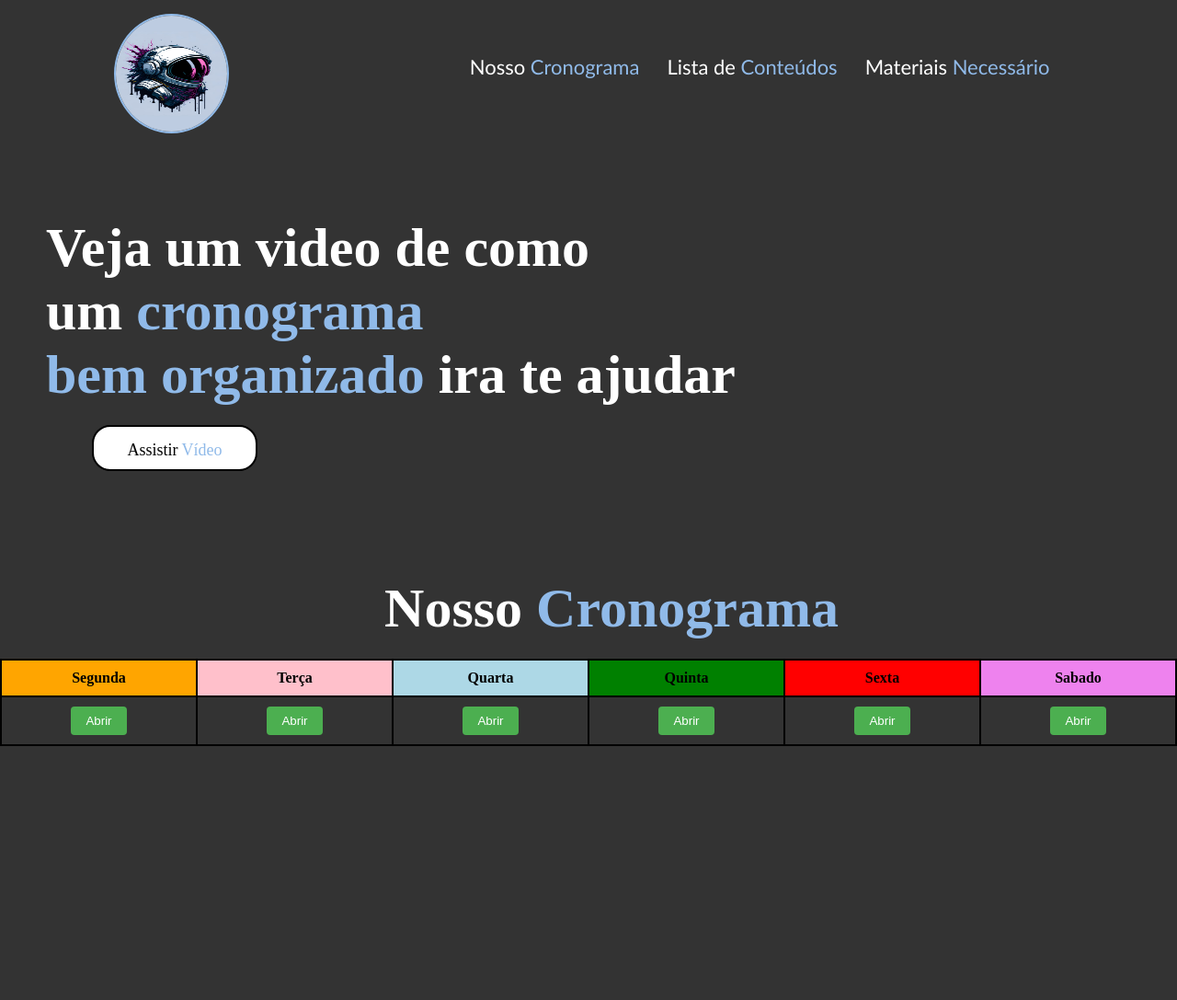
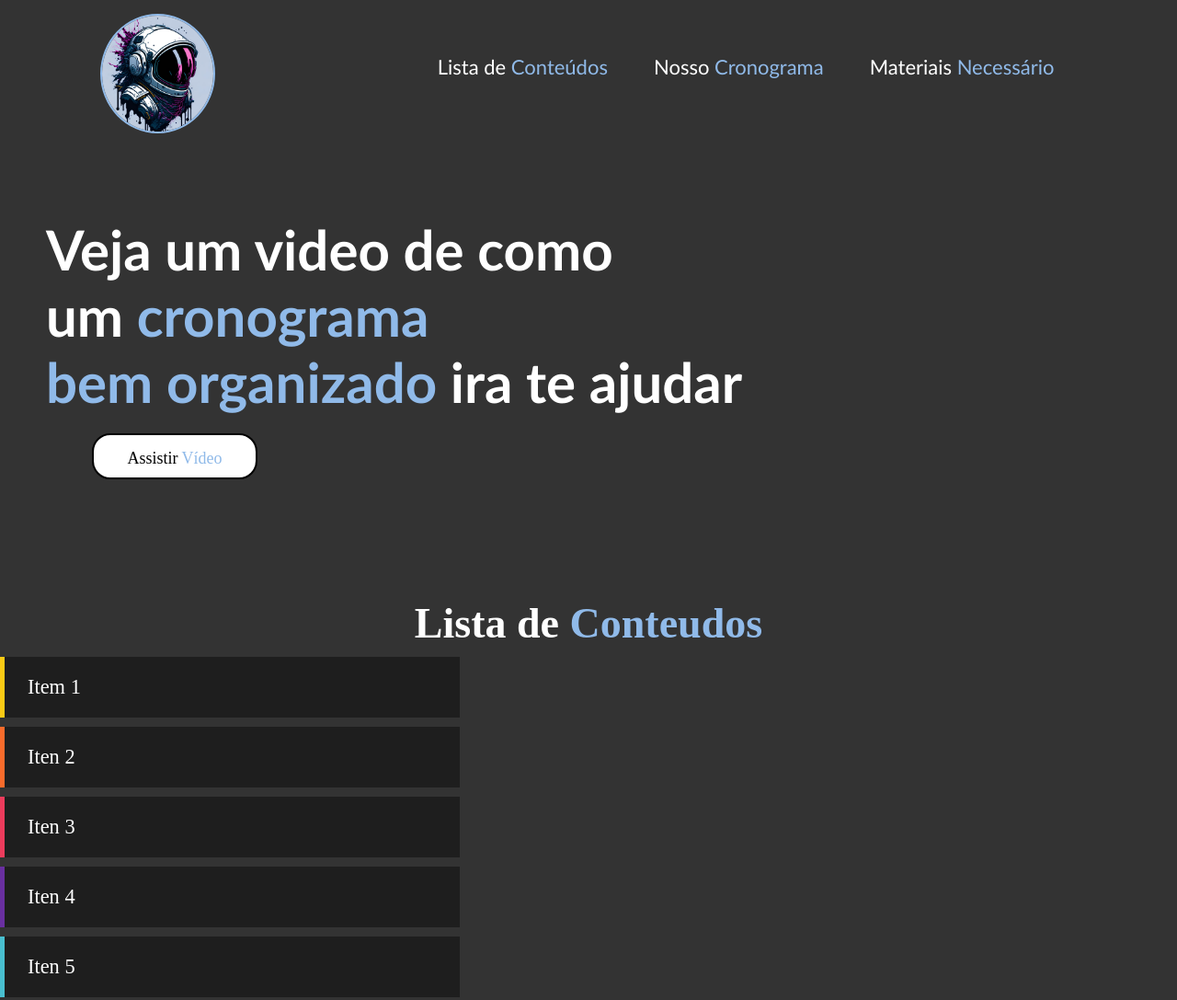
Before and after one commit to carlosbasseto/trabalho, a plain HTML site: page index.html in a window 1280 px wide. Shown: the top 1087 px of the page at 92% size. Before the commit the page ends 811 px from the top, so only its background shows below. Drawn offline with Linux system fonts and the light colour scheme.

Commit message:
Add files via upload

```diff
--- a/index.html
+++ b/index.html
@@ -14,20 +14,33 @@
         </div>
         <ul class="lista-navegacao">
             <li class="intens-lista">
-                <a class="link-nav" class="navegacao" href="#cronogrma">Nosso<span> Cronograma</a>
+                <a class="link-nav" class="navegacao" href="#lista">Lista de<span> Conteúdos</a>
             </li>
             <li class="intens-lista">
-                <a class="link-nav" href="#lista">Lista de<span> Conteúdos</a>
+                <a class="link-nav" href="#cronogrma">Nosso<span> Cronograma</a>
             </li>
             <li class="intens-lista">
-                <a class="link-nav" href="Materiais">Materiais <span>Necessário</a>
+                <a class="link-nav" href="#Materiais">Materiais <span>Necessário</a>
             </li>
         </ul>
     </header>
+
     <h1>Veja um video de como </br>um <span>cronograma</br> bem organizado</span> ira te ajudar</h1>
     <div class="video-div">
         <a class="video" href="https://www.youtube.com/watch?v=pVJPq-EkIfM">Assistir <span>Vídeo<span></a>
     </div>
+
+    <section class="listas-conteudo" id="lista">
+      <h3 class="titulo-lista">Lista de <span> Conteudos</h1>
+        <ol>
+          <li class="lista-conte">Item 1</li>
+          <li class="lista-conte">Iten 2</li>
+          <li class="lista-conte">Iten 3</li>
+          <li class="lista-conte">Iten 4</li>
+          <li class="lista-conte">Iten 5</li>
+        </ol>
+    </section>
+
     <section class="section-1" id="cronogrma">
         <h1>Nosso <span>Cronograma<span></h1>
 
@@ -156,14 +169,11 @@
                                       <p class="dia-da-semana">teste.</p>
                                     </div>
                                   </div></td>
+                                </tr>
+                          </tbody>
+                </section>
 
 
-
-          </tr>
-
-        </tbody>
-
-    </section>
 
 
     <script src="script.js"></script>
--- a/style.css
+++ b/style.css
@@ -27,6 +27,7 @@ html {
     height: 130px;
     border: 2px solid var(--verde);
     margin-top: 15px;
+    object-fit: cover;
 }
 
 
@@ -49,7 +50,7 @@ header{
 
 .intens-lista{
     text-align: center;
-    padding: 15px;
+    padding: 25px;
 }
 
 .link-nav{
@@ -121,6 +122,7 @@ h1{
     color: white;
     margin-top: 7%;
     margin-left: 50px;
+    font-family: 'Gill Sans', 'Gill Sans MT', Calibri, 'Trebuchet MS', sans-serif;
 }
 
 .section-1{
@@ -159,7 +161,7 @@ h1{
 
 
 
-/* Estilo da Tabela */
+
 .table {
     width: 100%;
     border-collapse: collapse;
@@ -175,7 +177,7 @@ h1{
 
 
 
-  /* Estilo dos Botões */
+
   .openModalBtn {
     padding: 8px 16px;
     background-color: #4CAF50; /* Cor de fundo do botão */
@@ -186,10 +188,10 @@ h1{
   }
 
   .openModalBtn:hover {
-    background-color: #45a049; /* Cor de fundo do botão ao passar o mouse */
+    background-color: #45a049;
   }
 
-  /* Estilo dos Modais */
+
   .modal {
     display: none;
     position: fixed;
@@ -230,28 +232,28 @@ h1{
 
 
 .laranja{
-   background-color: orange;
+   background-color:var(--verde);
 
 }
 
 .roza{
-    background-color: pink;
+  background-color:var(--verde);
 }
 
 .azul{
-    background-color:lightblue
+  background-color:var(--verde);
 }
 
 .verde{
-    background-color: green;
+  background-color:var(--verde);
 }
 
 .vermelho{
-    background-color: red;
+  background-color:var(--verde);
 }
 
 .roxo{
-    background-color: violet;
+  background-color:var(--verde);
 }
 
 .dia-da-semana{
@@ -265,3 +267,69 @@ h1{
 k{
     font-size: 18px;
 }
+
+.titulo-lista{
+  margin-top: 130px;
+  color: white;
+  font-size: 46px;
+  text-align: center;
+}
+
+ol{
+  width: 500px;
+}
+
+ol .lista-conte{
+  font-size: 1.4rem;
+  padding: 20px 30px;
+  margin: 10px 0;
+  background-color: rgb(30,30,30);
+  cursor: pointer;
+  position:relative;
+  transition: all 0.4s;
+  z-index: 10;
+}
+
+.lista-conte{
+  color: white;
+}
+
+ol .lista-conte::before{
+  content: "";
+  position: absolute;
+  top: 0;
+  left: 0;
+  width:5px;
+  height: 100%;
+  background-color: blue;
+  transition: all 0.4s;
+  z-index: -1;
+}
+
+.lista-conte:hover::before{
+  width: 100%;
+}
+
+ol .lista-conte:nth-child(1)::before{
+  background-color: #faca15;
+}
+
+ol .lista-conte:nth-child(2)::before{
+  background-color: #f96b2b;
+}
+
+ol .lista-conte:nth-child(3)::before{
+  background-color: #ec3c5c;
+}
+
+ol .lista-conte:nth-child(4)::before{
+  background-color: #692fa0;
+}
+
+ol .lista-conte:nth-child(5)::before{
+  background-color: #49bfcf;
+}
+
+ol .lista-conte:hover{
+  transform: translateX(20px);
+}
```
